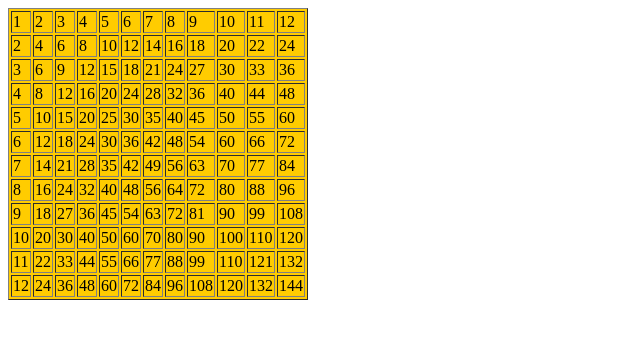
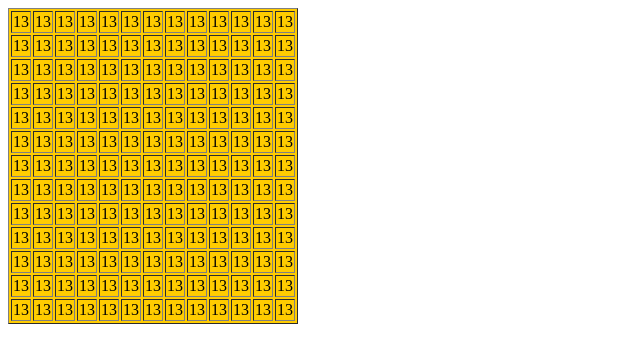
Before and after one commit to DDDDClown/Clown, a PHP site: page /table.php in a window 1280 px wide. Shown: the top 363 px of the page, without its empty margins (0-640 px from the left). Run offline with PHP 8.4, Linux system fonts and the light colour scheme.

Commit message:
Update table.php

```diff
--- a/table.php
+++ b/table.php
@@ -6,13 +6,13 @@
 <BODY>
 <?php
 print("<table bgcolor='ffccoo'border=\"1\">\n");
-	for($row=1; $row<=12;$row ++)
+	for($row=1; $row<=13;$row ++)
 		{
 	print("<tr>\n");
-	for($column=1;$column<=12;$column ++)
+	for($column=1;$column<=13;$column ++)
 		{
 	print("<td>");
-	print($row*$column);
+	print("13");
 	print("</td>");
 	}
 	print("</tr>\n");
```
